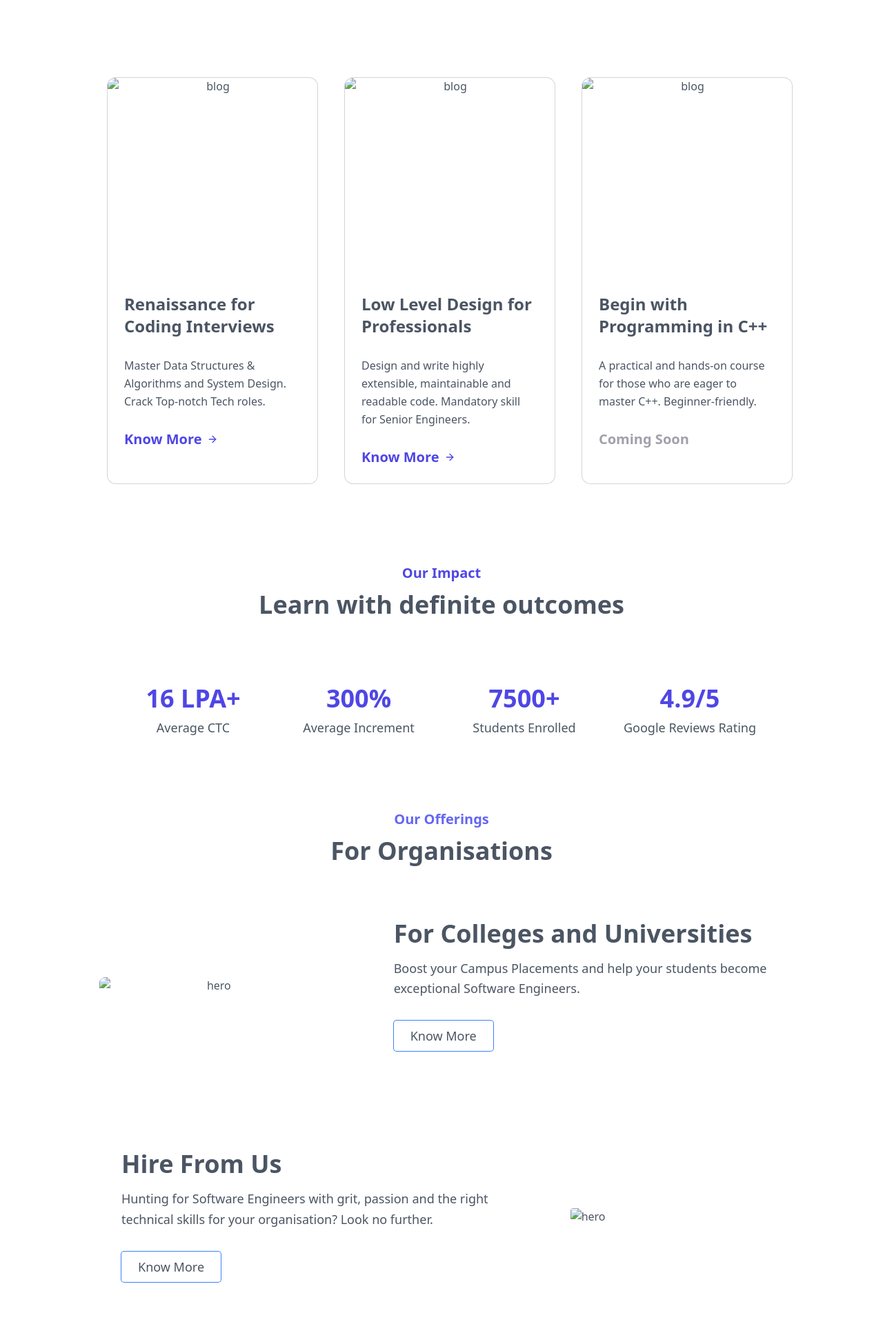
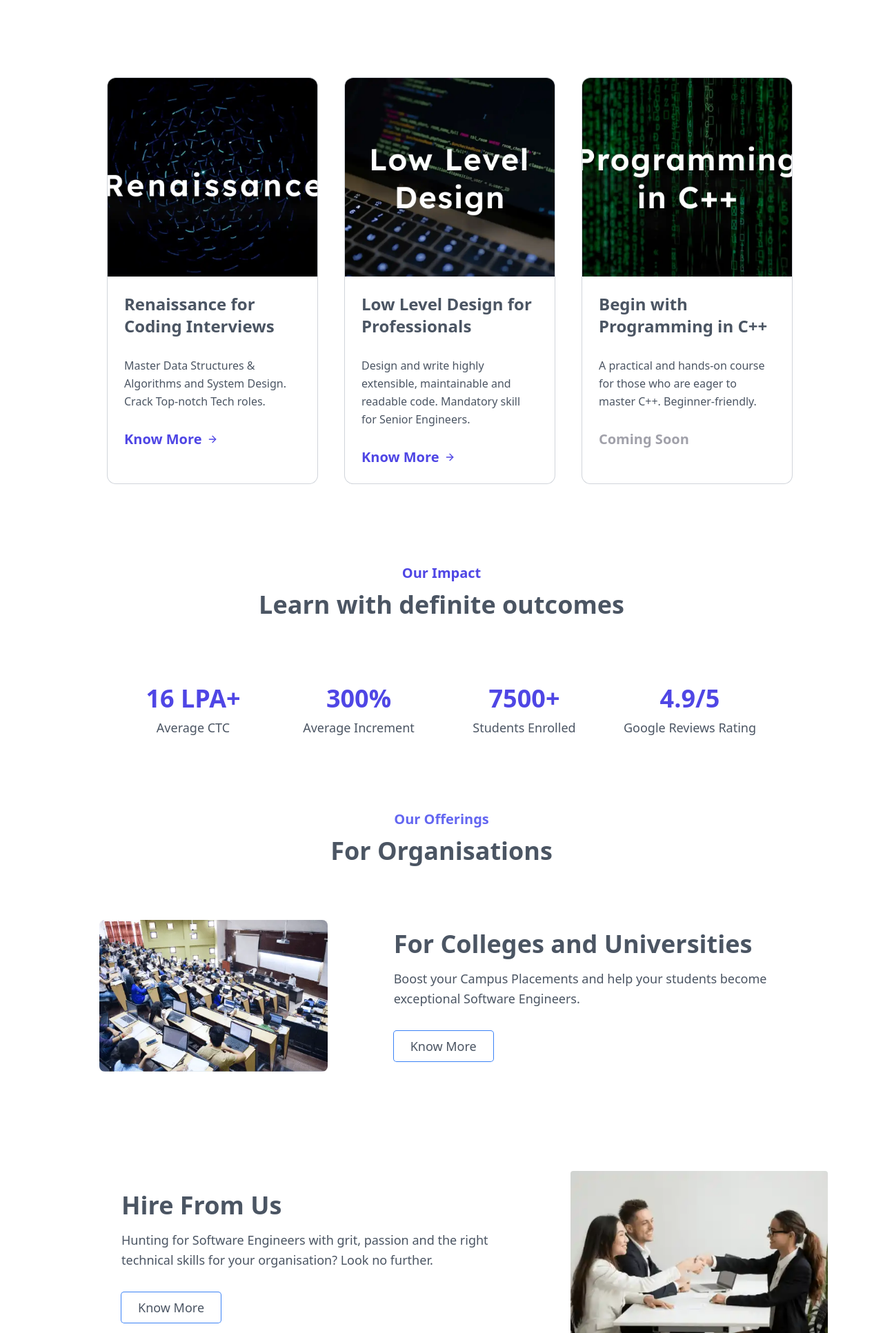
Before and after one commit to thedeveloperyug/Programmin_Pathshala_clone, a website: page index.html in a window 1280 px wide. Shown: the part 867-2800 px from the top of the page at 69% size. Drawn offline with nearby package versions, Linux system fonts and the light colour scheme; files that its build step writes are made by us from their sources; the site is published under a folder, as on GitHub Pages, so addresses that start at the root find nothing; files whose address does not match are found by name.

Commit message:
initial commit

```diff
--- a/index.html
+++ b/index.html
@@ -13,7 +13,7 @@
     <header class="text-gray-600 body-font ">
         <div class="container mx-auto  flex flex-wrap p-4 px-3 py-4 flex-col md:flex-row items-center">
             <a class="flex title-font  items-center text-gray-900 mb-4 md:mb-0">
-                <img class="w-64 ml-2 " src="./images/pplogo2.png" alt="" srcset="">
+                <img class="w-64 ml-2 " src=".images/pplogo2.png" alt="" srcset="">
                 <!-- <span class="ml-3 text-xl">Tailblocks</span> -->
             </a>
             <nav
@@ -58,7 +58,7 @@
                 </h1>
                 <h1 class=" text-5xl py-6 font-semibold text-blue-800 "> Software Engineer </h1>
                 <div class="flex flex-wrap py-10">
-                    <img src="./images/comapany_logo.png" class="">
+                    <img src=".images/comapany_logo.png" class="">
                 </div>
                 <button
                     class="text-white bg-indigo-500 border-0 py-3 px-8 focus:outline-none hover:bg-indigo-600 rounded font-bold text-lg">Start
@@ -110,7 +110,7 @@
                     <div class="p-5  md:w-1/3">
                         <div class="h-full ring-1 ring-gray-300 rounded-xl overflow-hidden">
                             <img class="lg:h-72  md:h-40 w-full object-cover object-center"
-                                src="/images/renCourseImg.jpg" alt="blog">
+                                src="images/renCourseImg.jpg" alt="blog">
                             <div class="p-6">
                                 <h1 class="title-font text-2xl text-start font-bold text-gray-600 mb-3">Renaissance for
                                     Coding
@@ -136,7 +136,7 @@
                     <div class="p-5 md:w-1/3">
                         <div class="h-full ring-1 ring-gray-300 rounded-xl overflow-hidden">
                             <img class="lg:h-72  md:h-40 w-full object-cover object-center"
-                                src="/images/LLdcourseImg.jpg" alt="blog">
+                                src="images/LLdcourseImg.jpg" alt="blog">
                             <div class="p-6">
                                 <h1 class="title-font text-2xl text-start font-bold text-gray-600 mb-3">Low Level Design
                                     for Professionals</h1>
@@ -160,7 +160,7 @@
                     <div class="p-5 md:w-1/3">
                         <div class="h-full ring-1 ring-gray-300 rounded-xl overflow-hidden">
                             <img class="lg:h-72  md:h-40 w-full object-cover object-center"
-                                src="/images/beginwithC++Img.jpg" alt="blog">
+                                src="images/beginwithC++Img.jpg" alt="blog">
                             <div class="p-6">
                                 <h1 class="title-font text-start text-2xl font-bold text-gray-600 mb-3">Begin with
                                     Programming in C++</h1>
@@ -223,7 +223,7 @@
         <section class="text-gray-600 body-font ">
             <div class="container mx-auto flex px-36 py-20 md:flex-row flex-col items-center">
                 <div class="lg:max-w-lg lg:w-2/6 md:w-1/2 w-5/6 mb-10 md:mb-0">
-                    <img class="object-cover object-center rounded-lg " alt="hero" src="/images/OfferingClasses.jpg">
+                    <img class="object-cover object-center rounded-lg " alt="hero" src="images/OfferingClasses.jpg">
                 </div>
                 <div
                     class="lg:flex-grow md:w-1/2 lg:pl-24 md:pl-16 flex flex-col md:items-start md:text-left items-center text-center">
@@ -265,7 +265,7 @@
                 </div>
             </div>
             <div class="lg:max-w-lg lg:w-2/6 md:w-1/2 w-5/6">
-                <img class="object-cover object-center rounded" alt="hero" src="/images/OfferingInterview.jpg">
+                <img class="object-cover object-center rounded" alt="hero" src="images/OfferingInterview.jpg">
             </div>
         </div>
     </section>
@@ -293,7 +293,7 @@
                 </div>
             </div>
             <div class="lg:max-w-lg lg:w-2/6 md:w-1/2 w-5/6">
-                <img class="object-cover object-center rounded" alt="hero" src="/images/company2.png">
+                <img class="object-cover object-center rounded" alt="hero" src="images/company2.png">
             </div>
         </div>
     </section>
```
